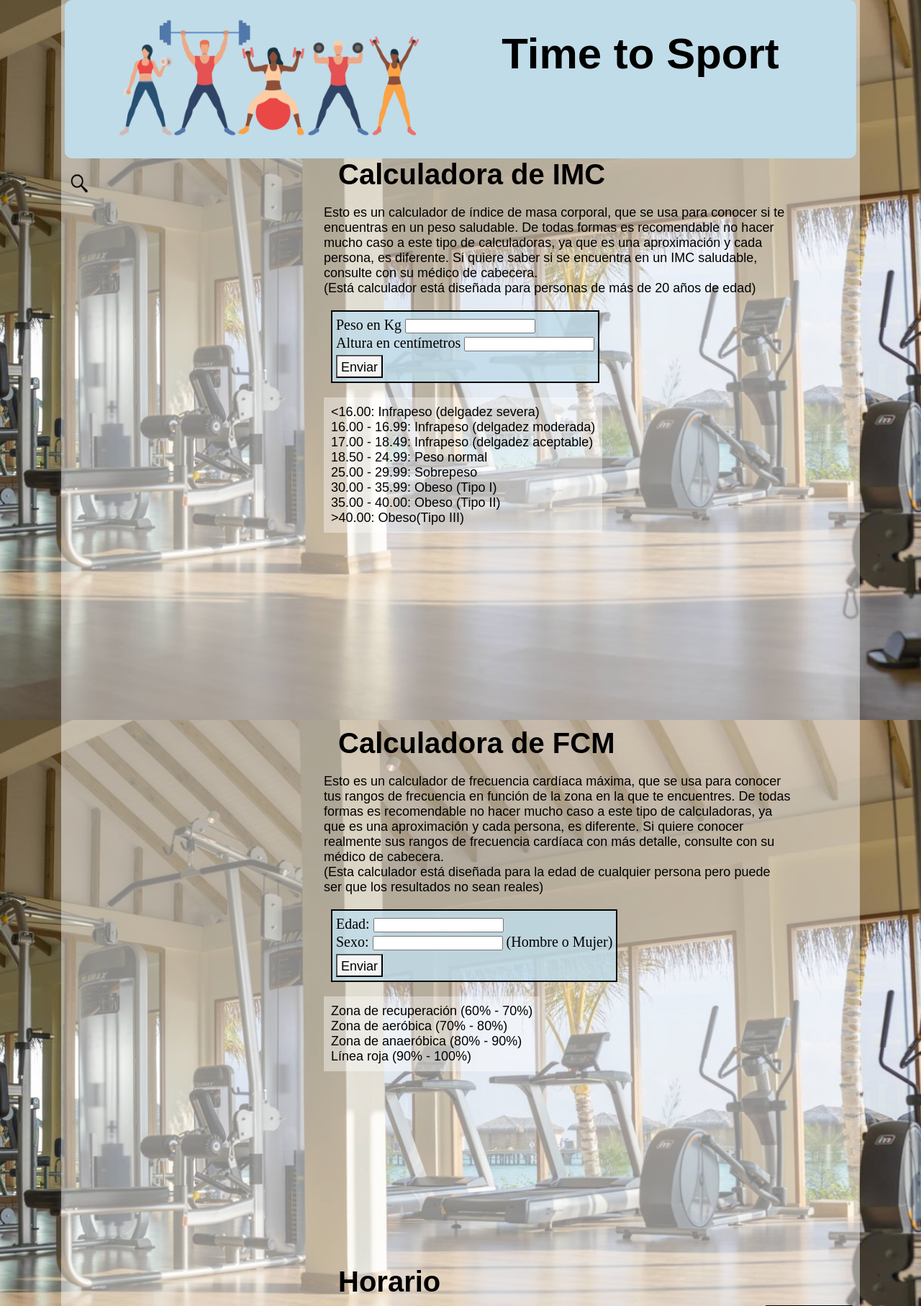
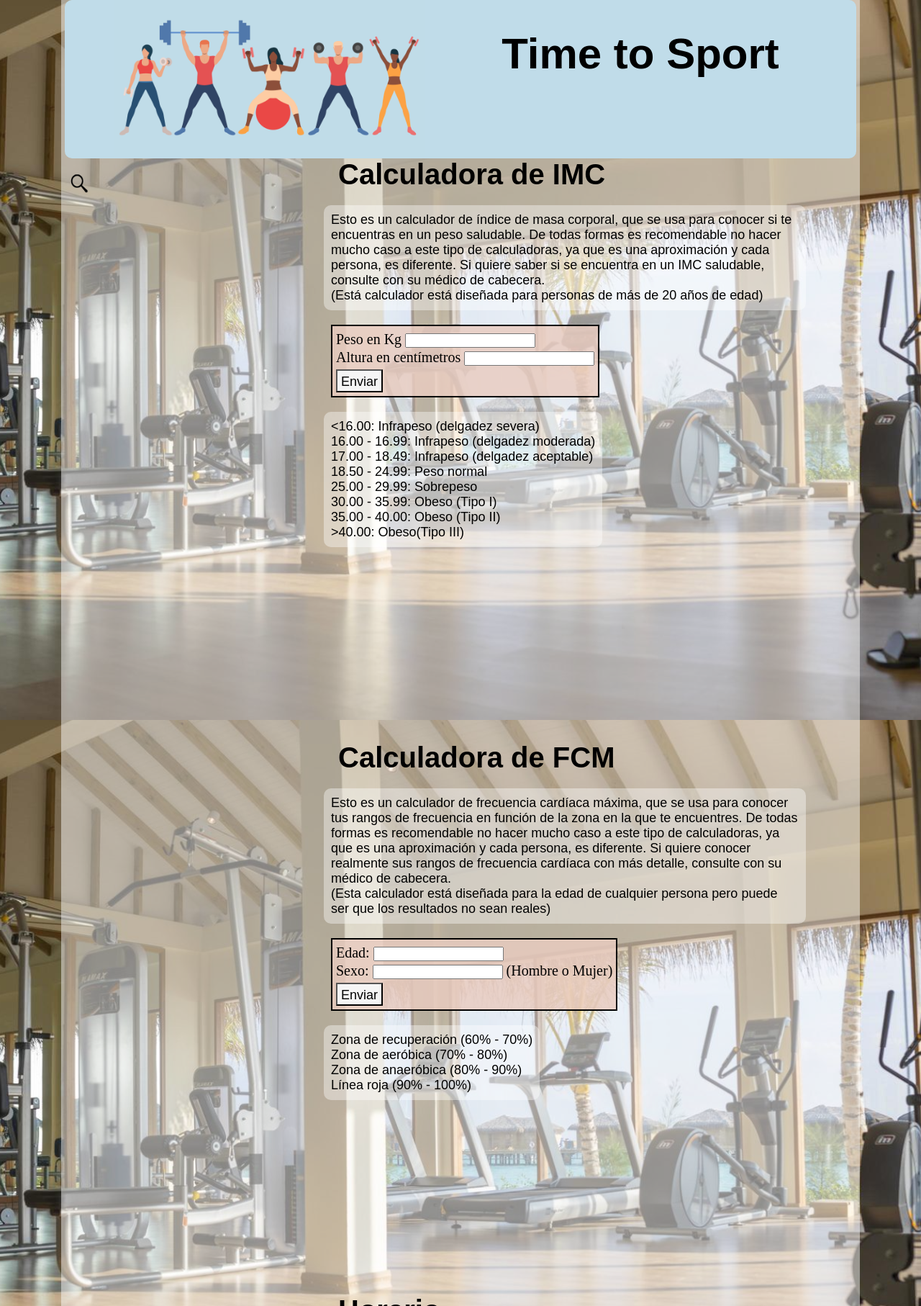
Before and after one commit to Alfred215/DAW, a PHP site: the page made by DAWInterfaces/PR03_García_Arpal_Alfredo/html/Gym.html in a window 1280 px wide. Shown: the top 1814 px of the page at 72% size. Run offline with PHP 8.4, Linux system fonts and the light colour scheme.

Commit message:
son las 20:40 del 9/12

```diff
--- a/DAWInterfaces/PR03_García_Arpal_Alfredo/css/gym.css
+++ b/DAWInterfaces/PR03_García_Arpal_Alfredo/css/gym.css
@@ -124,7 +124,7 @@ html{
 body{
     max-width: 1110px;
     margin: auto;
-    height: 3250px;
+    height: 3290px;
     background-color: rgba(255, 255, 255, 0.473);
 }
 
@@ -140,7 +140,7 @@ h3{
     font-family: sans-serif;
 }
 
-h4{
+h{
     font-family: sans-serif;
 }
 
@@ -244,7 +244,7 @@ aside:hover>img{
 }
 
 div#login{
-    background-color: rgb(192, 220, 233);
+    background-color: rgba(77, 88, 241, 0.767);
     display: none;
     border: solid black 2px;
     border-radius: 10px;
@@ -269,7 +269,7 @@ div#login>input{
 }
 
 div#paginas{
-    background-color: rgb(192, 220, 233);
+    background-color: rgba(77, 88, 241, 0.767);
     display: none;
     margin: auto;
     margin-top: 10px;
@@ -290,7 +290,7 @@ div#paginas>ul>li{
 }
 
 div#paginas>ul>li>a{
-    color: rgb(0, 140, 255);
+    color: rgb(255, 255, 255);
 }
 
 aside:hover>#login{
@@ -348,6 +348,9 @@ article>div>h2{
 article>div>p{
     width: 650px;
     margin-left: 20px;
+    padding: 10px;
+    border-radius: 10px;
+    background-color: rgba(255, 255, 255, 0.384);
     font-family: Arial, Helvetica, sans-serif;
     font-size: 18px;
 }
@@ -357,7 +360,7 @@ article>div>form{
     margin-bottom: 20px;
     margin-left: 30px;
     font-size: 20px;
-    background-color: rgba(192, 220, 233, 0.822);
+    background-color: rgba(233, 205, 192, 0.822);
     border: solid 2px black;
     padding: 5px;
     display: inline-block;
@@ -380,6 +383,7 @@ article>div>ul#lista{
     margin-left: 20px;
     list-style-type: none;
     font-family: Arial, Helvetica, sans-serif;
+    border-radius: 10px;
     background-color: rgba(255, 255, 255, 0.384);
     padding: 10px;
     display: inline-block;
```
